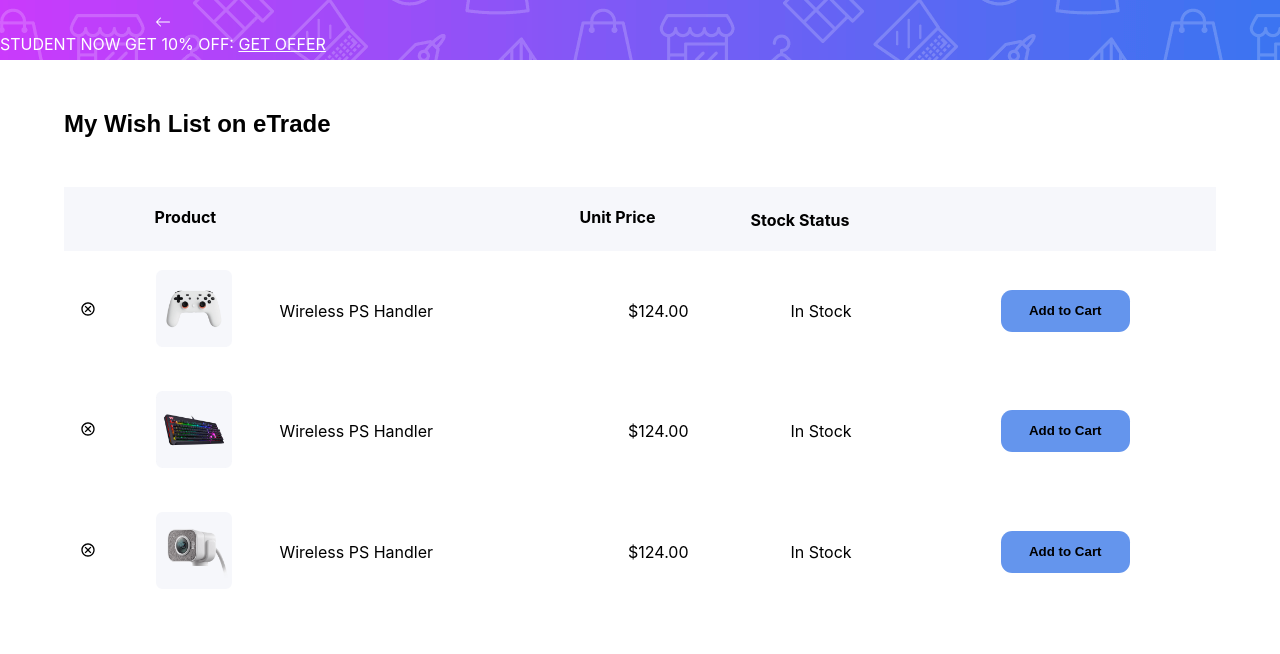
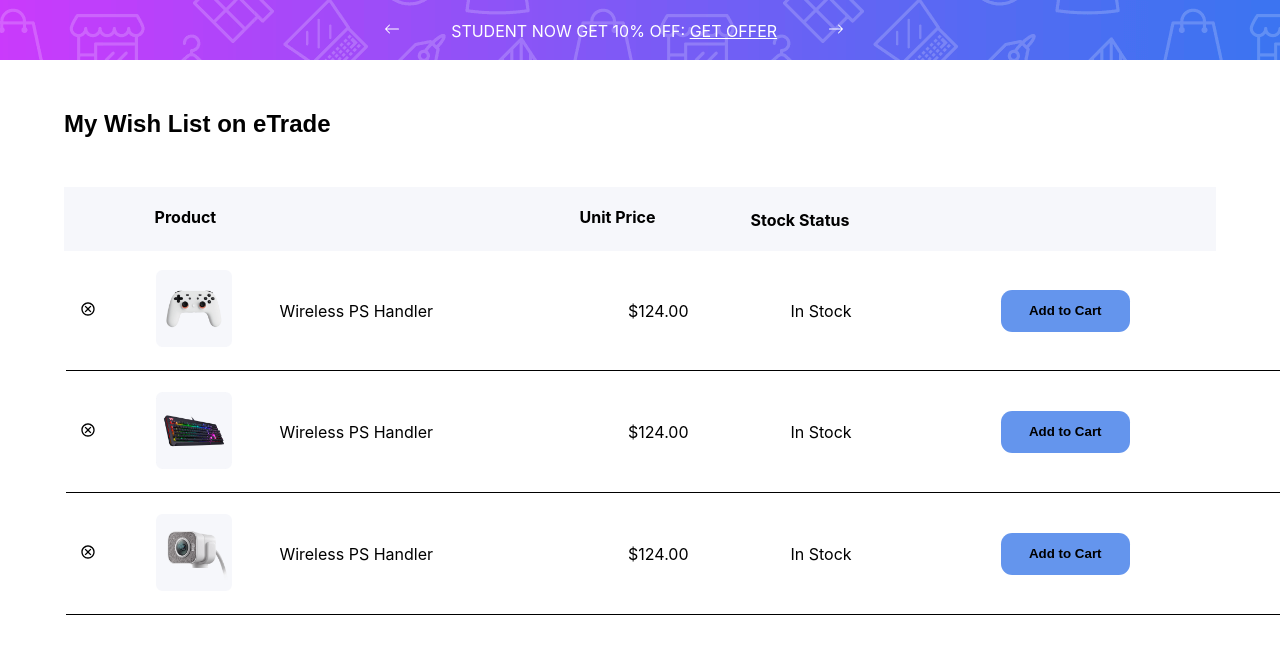
Before and after one commit to nitishpratap/ebuy, a React (Create React App) app in the folder client/: page /Wishlist in a window 1280 px wide. Shown: the top 654 px of the page. Built offline with nearby package versions, Linux system fonts and the light colour scheme.

Commit message:
updated wishlist

```diff
--- a/client/src/Components/Wishlist/Wishlist.css
+++ b/client/src/Components/Wishlist/Wishlist.css
@@ -22,9 +22,27 @@
 
 .text{
     color: white;
+    display:flex;
+    justify-content: center;
+    margin-bottom: 1vw;
+
 }
 
 .leftArrow{
+    display:flex;
+    margin-left: 30vw;
+    margin-right:4vw;
+
+
+
+
+}
+.image-text {
+}
+
+.rightArrow{
+    display:inline-block;
+    margin-left: 4vw;
 
 }
 h2{
@@ -102,21 +120,19 @@
     padding-left: 94px;
     margin-top: 22px
 }
-button{
+
+.button{
     margin-top: 0vw;
     margin-left: 90px;
     background-color:cornflowerblue !important;
     border: gray;
     color: black;
 }
-.button{
-
-}
 .line{
     /*display: block;*/
     height: 2px;
     border: 0;
-    border-top: 1ebepx solid black;
+    border-top: 1px solid black;
     margin: 1em 0;
     padding: 0;
     min-width: 3000%;
--- a/client/src/Components/Wishlist/Wishlist.js
+++ b/client/src/Components/Wishlist/Wishlist.js
@@ -1,4 +1,4 @@
-import React from 'react';
+import React, {useEffect} from 'react';
 import './Wishlist.css'
 import picture1 from './product-01.png'
 import picture2 from './product-02.png'
@@ -7,6 +7,9 @@
 import {MdOutlineCancel} from 'react-icons/md'
 import image from "./Swipe.png"
 import {BsArrowLeft} from 'react-icons/bs'
+import {BsArrowRight} from 'react-icons/bs'
+import {useState} from "react";
+
 
 /**
  *
@@ -20,7 +23,7 @@
         Unit_Price: "$124.00",
         Stock_Status: "In Stock",
         button: "Add to Cart",
-
+        line: <hr className={"line"}/>,
     },
     {
         icon: <MdOutlineCancel/>,
@@ -29,6 +32,7 @@
         Unit_Price: "$124.00",
         Stock_Status: "In Stock",
         button: "Add to Cart",
+        line: <hr className={"line"}/>,
 
     },
     {
@@ -38,6 +42,7 @@
         Unit_Price: "$124.00",
         Stock_Status: "In Stock",
         button: "Add to Cart",
+        line: <hr className={"line"}/>,
     },
 
 ]
@@ -49,6 +54,22 @@
  * @constructor
  */
 export function Wishlist() {
+    const [data, setData] = useState(wishList);
+
+
+    /**
+     * To delete an element from the array
+     * @param id
+     */
+    const deleteItem = (id) => {
+        const newData = data;
+        data.splice(id, 1)
+        setData([...data, newData]);
+        console.log("id ::::", id)
+        console.log("data ::::", wishList)
+    }
+
+
     return (
         <>
             <div className={"mainDiv"}>
@@ -60,8 +81,9 @@
                         <div className='text-on-image'>
 
                             <div className={"text"}>
-                                <div><BsArrowLeft className={"leftArrow"}/></div>
-                                <div>STUDENT NOW GET 10% OFF: <u>GET OFFER </u></div>
+                                <span><BsArrowLeft className={"leftArrow "}/></span>
+                                <span className={"image-text"}>STUDENT NOW GET 10% OFF: <u>GET OFFER </u></span>
+                                <span><BsArrowRight className={"rightArrow "}/></span>
                             </div>
                         </div>
                     </div>
@@ -82,22 +104,26 @@
             </div>
             <div className={"table"}>
                 <table>
-                    {wishList.map((val, key) => {
+                    {data && data.map((val, key) => {
                         return (
                             <>
                                 <tr className={"row"} key={key}>
                                     <td>
-                                        <div className={"icon"}>{val.icon}</div>
+                                        <div onClick={() => {
+                                            deleteItem(key)
+                                        }} className={"icon"}>{val.icon}</div>
                                     </td>
                                     <td><img className={"img"} src={val.image}/></td>
                                     <td>{val.product}</td>
                                     <td className={"unit"}>{val.Unit_Price}</td>
                                     <td className={"col"}>{val.Stock_Status}</td>
-                                    <td className={"button"}>
-                                        <button>{val.button}</button>
+                                    <td>
+                                        {val.button && <button className={"button"}>{val.button}</button>}
                                     </td>
                                 </tr>
-                                <hr className={"line"}/>
+                                <div>{val.line}</div>
+
+
                             </>
 
                         )
```
